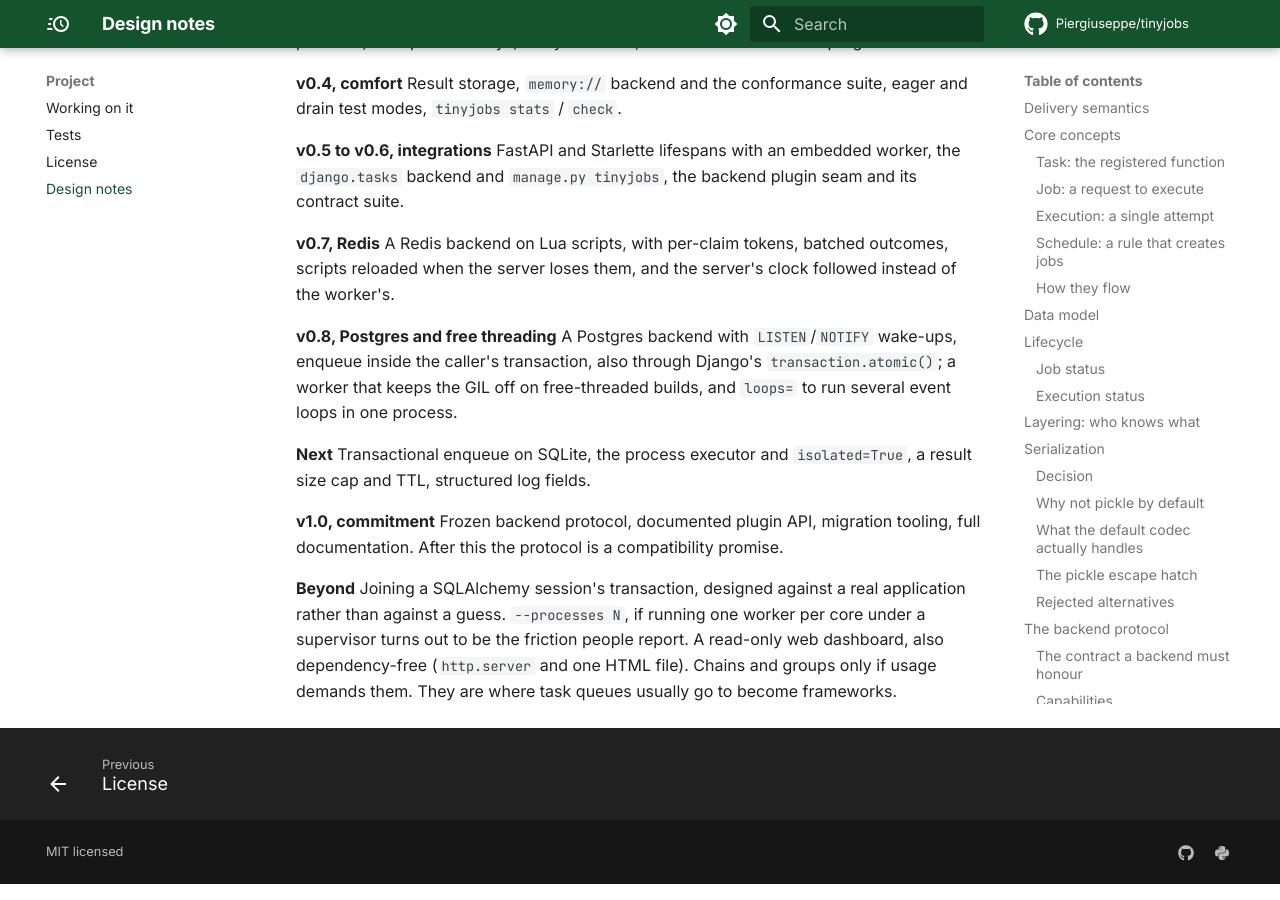
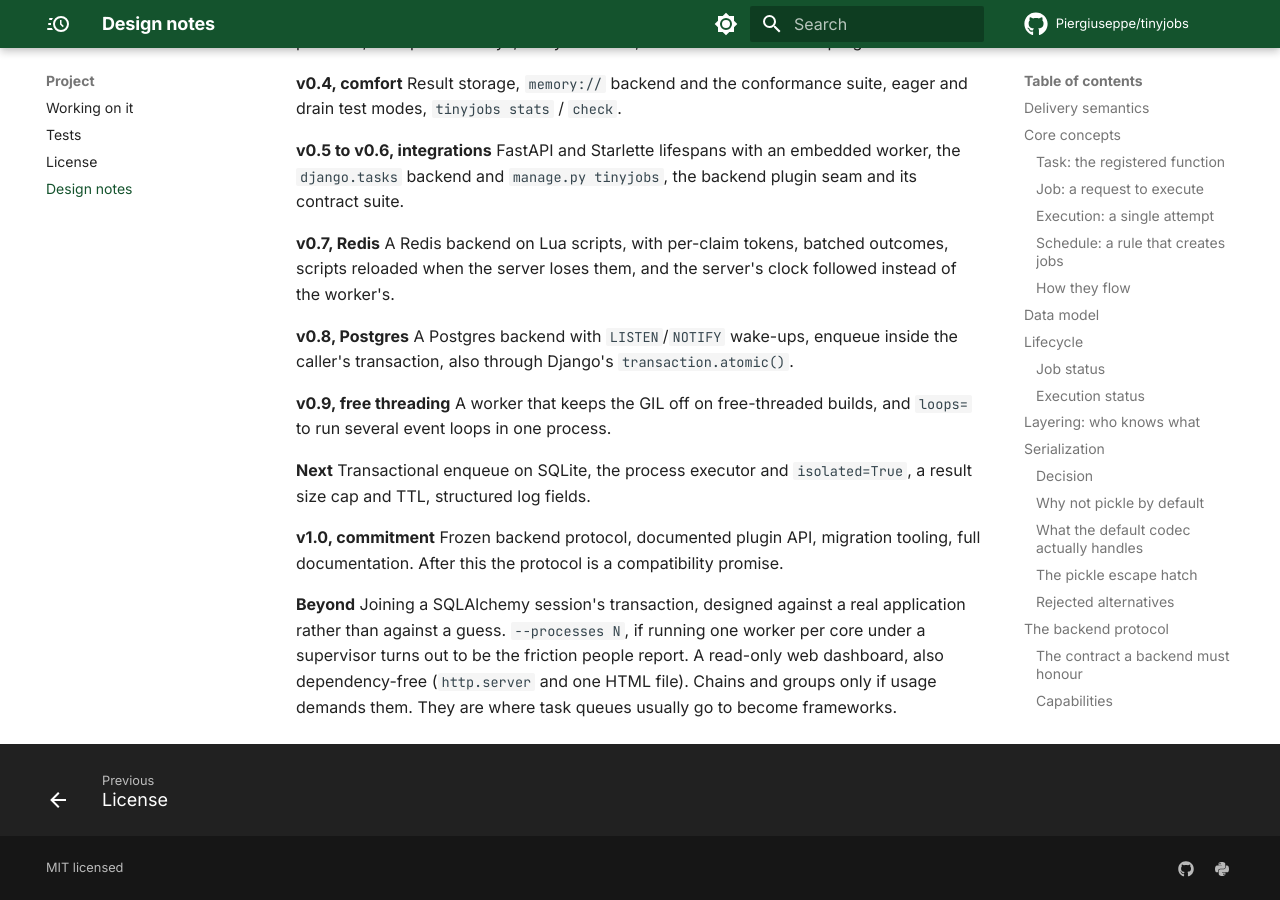
Before and after one commit to Piergiuseppe/tinyjobs, an MkDocs documentation site: the page built from docs/design.md, in a window 1280 px wide and 900 px high, scrolled down 60467 px. Built offline with MkDocs 1.6.1 and Material for MkDocs 9.7.7, drawn with Linux system fonts in a browser that asks for light colours; comment, search, counter and statistics services are not loaded.

Commit message:
Release 0.9.0

```diff
--- a/docs/design.md
+++ b/docs/design.md
@@ -2397,10 +2397,13 @@
 A Redis backend on Lua scripts, with per-claim tokens, batched outcomes, scripts reloaded when the
 server loses them, and the server's clock followed instead of the worker's.
 
-**v0.8, Postgres and free threading**
+**v0.8, Postgres**
 A Postgres backend with `LISTEN`/`NOTIFY` wake-ups, enqueue inside the caller's transaction, also
-through Django's `transaction.atomic()`; a worker that keeps the GIL off on free-threaded builds, and
-`loops=` to run several event loops in one process.
+through Django's `transaction.atomic()`.
+
+**v0.9, free threading**
+A worker that keeps the GIL off on free-threaded builds, and `loops=` to run several event loops
+in one process.
 
 **Next**
 Transactional enqueue on SQLite, the process executor and `isolated=True`, a result size cap and
--- a/pyproject.toml
+++ b/pyproject.toml
@@ -4,7 +4,7 @@
 
 [project]
 name = "tinyjobs"
-version = "0.8.0"
+version = "0.9.0"
 description = "Background jobs and cron for Python, on SQLite with zero dependencies, or on Postgres or Redis"
 readme = "README.md"
 requires-python = ">=3.12"
```
Also changed, not shown: README.md (+1 -1 lines).
